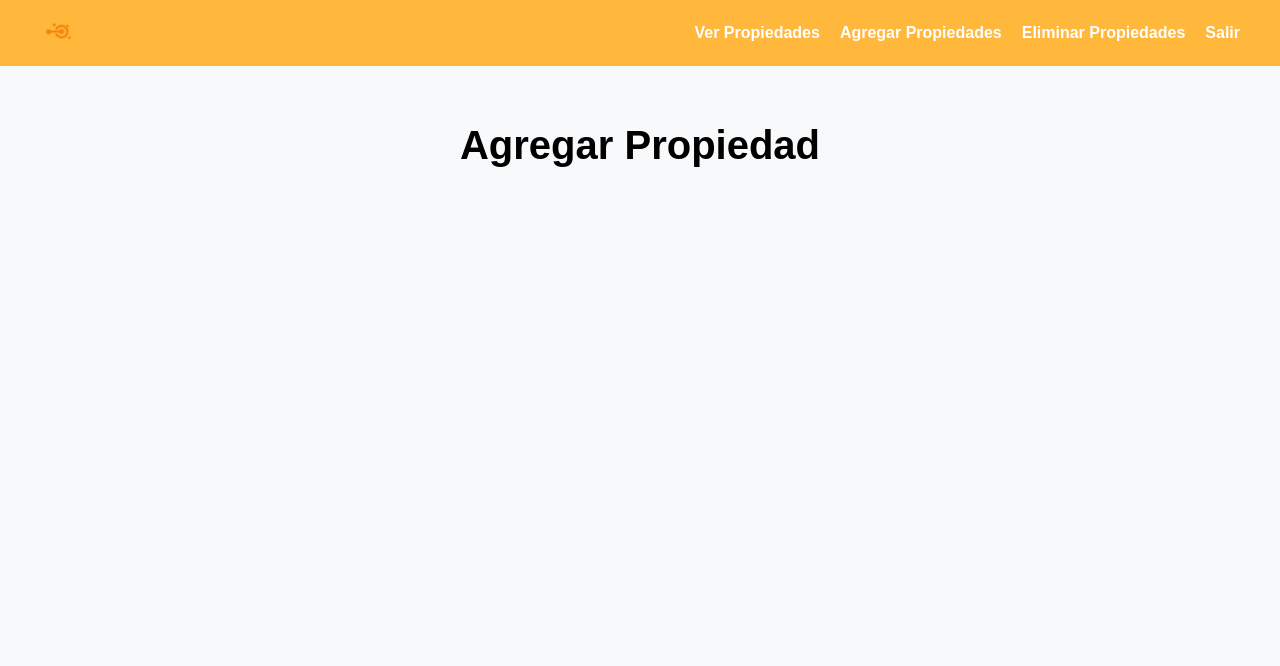
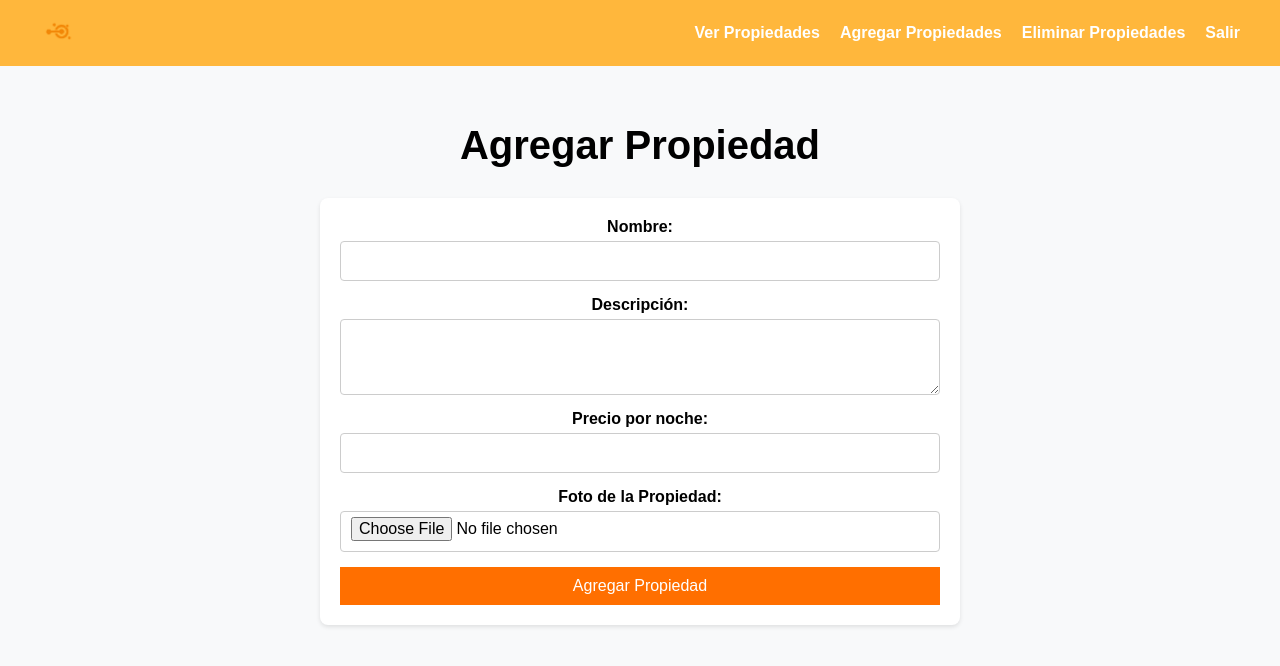
Before and after one commit to danialvarado472/gestor-airbnb-frontend, a React (Vite) app: page /admin/agregar-propiedad in a window 1280 px wide. Shown: the top 666 px of the page. Built offline with nearby package versions, Linux system fonts and the light colour scheme.

Commit message:
Funcionalidades Admin

```diff
--- /dev/null
+++ b/src/pages/AgregarPropiedadAdmin.css
@@ -0,0 +1,61 @@
+.agregar-propiedad-form {
+    background-color: white;
+    padding: 20px;
+    border-radius: 8px;
+    box-shadow: 0 2px 4px rgba(0, 0, 0, 0.1);
+    width: 80%;
+    max-width: 600px;
+    display: flex;
+    flex-direction: column;
+    gap: 15px;
+}
+
+.form-group {
+    display: flex;
+    flex-direction: column;
+}
+
+.form-label {
+    font-weight: bold;
+    margin-bottom: 5px;
+    color: #000000;
+}
+
+.form-input,
+.form-textarea,
+.form-input-file {
+    padding: 10px;
+    border: 1px solid #ccc;
+    border-radius: 4px;
+    font-size: 1rem;
+}
+
+.form-textarea {
+    resize: vertical;
+}
+
+.form-input-file {
+    padding-top: 5px;
+}
+
+.form-button {
+    background-color: #ff6f00;
+    color: white;
+    border: none;
+    border-color: #b8580a;
+    padding: 10px 15px;
+    cursor: pointer;
+    font-size: 1rem;
+    transition: background-color 0.3s ease;
+}
+
+.form-button:hover {
+    background-color: #ffb73c;
+}
+
+.form-message {
+    margin-top: 15px;
+    color: green;
+    font-weight: bold;
+    text-align: center;
+}
--- a/src/pages/AgregarPropiedadAdmin.jsx
+++ b/src/pages/AgregarPropiedadAdmin.jsx
@@ -1,11 +1,80 @@
-import React from 'react';
+import React, { useState } from 'react';
 import './AdminPages.css';
+import './AgregarPropiedadAdmin.css';
 
 const AgregarPropiedadAdmin = () => {
+    const [nombre, setNombre] = useState('');
+    const [descripcion, setDescripcion] = useState('');
+    const [precio, setPrecio] = useState('');
+    const [foto, setFoto] = useState(null);
+    const [mensaje, setMensaje] = useState('');
+
+    const handleFotoChange = (e) => {
+        setFoto(e.target.files[0]);
+    };
+
+    const handleSubmit = (e) => {
+        e.preventDefault();
+        const nombreFoto = foto ? foto.name : 'Ninguna foto seleccionada';
+        setMensaje(`Propiedad "${nombre}" agregada exitosamente (simulación). Foto seleccionada: ${nombreFoto}`);
+        // llamar a la API para agregar la propiedad
+        setNombre('');
+        setDescripcion('');
+        setPrecio('');
+        setFoto(null);
+        setTimeout(() => setMensaje(''), 3000);
+    };
+
     return (
         <div id="agregar-propiedad-admin-container" className="admin-page-container">
             <h1 id="agregar-propiedad-admin-titulo" className="admin-page-titulo">Agregar Propiedad</h1>
-            {/*  formulario para agregar propiedades */}
+            <form id="agregar-propiedad-form" className="agregar-propiedad-form" onSubmit={handleSubmit}>
+                <div className="form-group">
+                    <label htmlFor="nombre" className="form-label">Nombre:</label>
+                    <input
+                        type="text"
+                        id="nombre"
+                        className="form-input"
+                        value={nombre}
+                        onChange={(e) => setNombre(e.target.value)}
+                        required
+                    />
+                </div>
+                <div className="form-group">
+                    <label htmlFor="descripcion" className="form-label">Descripción:</label>
+                    <textarea
+                        id="descripcion"
+                        className="form-textarea"
+                        value={descripcion}
+                        onChange={(e) => setDescripcion(e.target.value)}
+                        rows="3"
+                        required
+                    />
+                </div>
+                <div className="form-group">
+                    <label htmlFor="precio" className="form-label">Precio por noche:</label>
+                    <input
+                        type="number"
+                        id="precio"
+                        className="form-input"
+                        value={precio}
+                        onChange={(e) => setPrecio(e.target.value)}
+                        required
+                    />
+                </div>
+                <div className="form-group">
+                    <label htmlFor="foto" className="form-label">Foto de la Propiedad:</label>
+                    <input
+                        type="file"
+                        id="foto"
+                        className="form-input-file"
+                        onChange={handleFotoChange}
+                        accept="image/*" // Opcional: aceptar solo archivos de imagen
+                    />
+                </div>
+                <button type="submit" id="agregar-propiedad-btn" className="form-button">Agregar Propiedad</button>
+                {mensaje && <p id="agregar-propiedad-mensaje" className="form-message">{mensaje}</p>}
+            </form>
         </div>
     );
 };
--- /dev/null
+++ b/src/pages/EliminarPropiedadAdmin.css
@@ -0,0 +1,43 @@
+.propiedades-eliminar-lista {
+    list-style: none;
+    padding: 0;
+    width: 80%;
+    max-width: 600px;
+}
+
+.eliminar-propiedad-item {
+    background-color: white;
+    border: 1px solid #ddd;
+    border-radius: 8px;
+    padding: 15px;
+    margin-bottom: 10px;
+    display: flex;
+    justify-content: space-between;
+    align-items: center;
+}
+
+.eliminar-propiedad-nombre {
+    font-weight: bold;
+    color: #000000;
+}
+
+.eliminar-propiedad-btn {
+    background-color: #ff6f00;
+    color: white;
+    border: none;
+    border-radius: 5px;
+    padding: 8px 15px;
+    cursor: pointer;
+    transition: background-color 0.3s ease;
+}
+
+.eliminar-propiedad-btn:hover {
+    background-color: #ffb73c;
+}
+
+.eliminar-propiedad-mensaje {
+    margin-top: 15px;
+    color: green;
+    font-weight: bold;
+    text-align: center;
+}
--- a/src/pages/EliminarPropiedadAdmin.jsx
+++ b/src/pages/EliminarPropiedadAdmin.jsx
@@ -1,11 +1,40 @@
-import React from 'react';
+import React, { useState } from 'react';
 import './AdminPages.css';
+import './EliminarPropiedadAdmin.css';
+
+const propiedadesSimuladas = [
+    { id: 1, nombre: "Casa de Playa en Punta Uva" },
+    { id: 2, nombre: "Bungalow en La Fortuna" },
+    { id: 3, nombre: "Apartamento en Tamarindo" },
+];
 
 const EliminarPropiedadAdmin = () => {
+    const [mensaje, setMensaje] = useState('');
+
+    const handleEliminar = (id) => {
+        setMensaje(`Propiedad con ID ${id} eliminada exitosamente.`);
+        // llamar a la API para eliminar la propiedad.
+        setTimeout(() => setMensaje(''), 3000);
+    };
+
     return (
         <div id="eliminar-propiedad-admin-container" className="admin-page-container">
             <h1 id="eliminar-propiedad-admin-titulo" className="admin-page-titulo">Eliminar Propiedad</h1>
-            {/*  lógica para eliminar propiedades */}
+            <ul id="propiedades-eliminar-lista" className="propiedades-eliminar-lista">
+                {propiedadesSimuladas.map(propiedad => (
+                    <li id={`eliminar-propiedad-item-${propiedad.id}`} key={propiedad.id} className="eliminar-propiedad-item">
+                        <span id={`eliminar-propiedad-nombre-${propiedad.id}`} className="eliminar-propiedad-nombre">{propiedad.nombre}</span>
+                        <button
+                            id={`eliminar-propiedad-btn-${propiedad.id}`}
+                            className="eliminar-propiedad-btn"
+                            onClick={() => handleEliminar(propiedad.id)}
+                        >
+                            Eliminar
+                        </button>
+                    </li>
+                ))}
+            </ul>
+            {mensaje && <p id="eliminar-propiedad-mensaje" className="eliminar-propiedad-mensaje">{mensaje}</p>}
         </div>
     );
 };
--- /dev/null
+++ b/src/pages/VerPropiedadesAdmin.css
@@ -0,0 +1,40 @@
+.propiedades-lista {
+    list-style: none;
+    padding: 0;
+    width: 80%;
+    max-width: 800px;
+}
+
+.propiedad-item {
+    background-color: white;
+    border: 1px solid #ddd;
+    border-radius: 8px;
+    padding: 15px;
+    margin-bottom: 10px;
+    display: flex;
+    justify-content: space-between;
+    align-items: center;
+}
+
+.propiedad-nombre {
+    font-weight: bold;
+    color: #ff6f00;
+}
+
+.propiedad-precio {
+    color: #000000;
+}
+
+.propiedad-ver-detalles-btn {
+    background-color: #ffb73c;
+    color: white;
+    border: none;
+    border-radius: 5px;
+    padding: 8px 15px;
+    cursor: pointer;
+    transition: background-color 0.3s ease;
+}
+
+.propiedad-ver-detalles-btn:hover {
+    background-color: #ff6f00;
+}
--- a/src/pages/VerPropiedadesAdmin.jsx
+++ b/src/pages/VerPropiedadesAdmin.jsx
@@ -1,11 +1,26 @@
 import React from 'react';
 import './AdminPages.css';
+import './VerPropiedadesAdmin.css';
+
+const propiedadesSimuladas = [
+    { id: 1, nombre: "Casa de Playa en Punta Uva", precio: "$120/noche" },
+    { id: 2, nombre: "Bungalow en La Fortuna", precio: "$90/noche" },
+    { id: 3, nombre: "Apartamento en Tamarindo", precio: "$150/noche" },
+];
 
 const VerPropiedadesAdmin = () => {
     return (
         <div id="ver-propiedades-admin-container" className="admin-page-container">
             <h1 id="ver-propiedades-admin-titulo" className="admin-page-titulo">Ver Propiedades</h1>
-            {/*  lógica para ver las propiedades */}
+            <ul id="propiedades-lista" className="propiedades-lista">
+                {propiedadesSimuladas.map(propiedad => (
+                    <li id={`propiedad-item-${propiedad.id}`} key={propiedad.id} className="propiedad-item">
+                        <span id={`propiedad-nombre-${propiedad.id}`} className="propiedad-nombre">{propiedad.nombre}</span>
+                        <span id={`propiedad-precio-${propiedad.id}`} className="propiedad-precio">{propiedad.precio}</span>
+                        <button id={`propiedad-ver-detalles-${propiedad.id}`} className="propiedad-ver-detalles-btn">Ver Detalles</button>
+                    </li>
+                ))}
+            </ul>
         </div>
     );
 };
```
